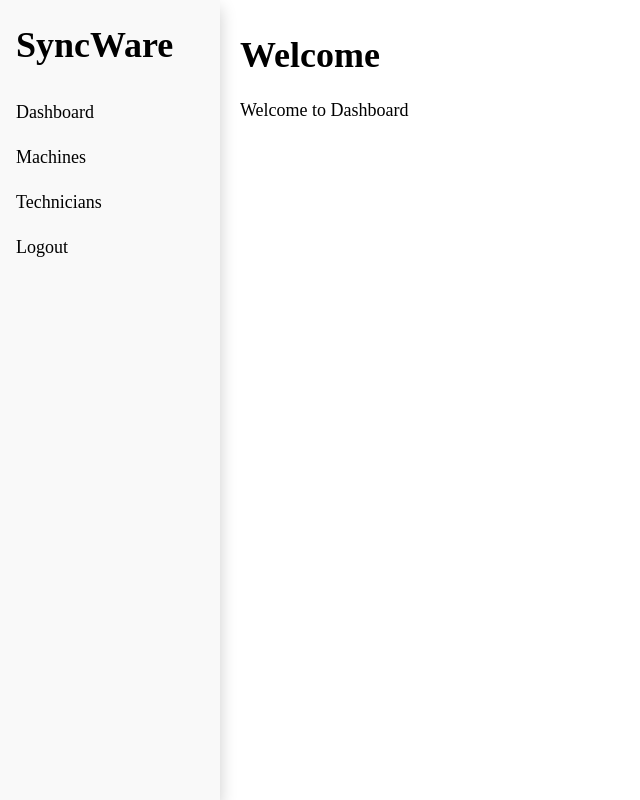
After one commit to rnevin97/factory-machinery-tracker, a Django app: page /dashboard in a window 1280 px wide. The commit adds this page. Shown: the whole page, without its empty margins (0-640 px from the left). Run offline with Django 4.2, Linux system fonts and the light colour scheme.

Commit message:
Basic Dashboard and main base layout
added basic main page layout and created plain dashboard
updated the urls and views

```diff
--- /dev/null
+++ b/machinery/static/machinery/css/base.css
@@ -0,0 +1,82 @@
+@import url('styles.css'); /* Importing common CSS  */
+
+
+.container-nav {
+    .logo {
+        width: 70px;
+        float: right;
+        margin : 5px 20px;
+    }
+}
+
+/* Sliding Navigation Styles  */
+.menu-icon {
+    background-image: url('../Images/menu-icon.png');
+    background-position: center;
+    background-repeat: no-repeat;
+    background-size: contain;
+    height: 40px;
+    width: 40px;
+    margin-right : unset;
+    background-color: transparent;
+}
+
+.dropdown {
+    display: block !important;
+    position: absolute;
+    left: 20px;
+    top: 50%;
+    transform: translateY(-50%);
+}
+
+.main-row-layout {
+    display: flex;
+
+    .dropdown-content {
+        display: block;
+        position: relative;
+        height: 100vh;
+        width: 220px;
+        left: unset;
+        top: unset;
+        right: unset;
+        background-color: #f9f9f9;
+        box-shadow: 0px 8px 16px 0px rgba(0,0,0,0.2);
+        z-index: 0;
+        text-align: left;
+
+        h1 {
+            padding-left: 16px;
+        }
+      }
+
+      .dropdown-content a {
+        float: none;
+        color: black;
+        padding: 12px 16px;
+        text-decoration: none;
+        display: block;
+        text-align: left;
+        &:hover {
+            background-color: #D4AF37;
+            color: white;
+        }
+      }
+
+
+    /* setting display content to block to show menu content on focus */
+    .menu-icon:focus + .dropdown-content{
+        display: block;
+    }
+
+     /* keeping display content to block when dropdown content is displayed, so we wont loose it when menu-icon is focused out */
+    .dropdown-content:active {
+        display: block;
+    }
+
+    .main-content-area {
+        padding: 10px 20px;
+        flex: 1;
+    }
+
+}
--- a/machinery/static/machinery/css/dashboard.css
+++ /dev/null
@@ -1 +0,0 @@
-@import url('styles.css'); /* Importing common CSS  */
--- /dev/null
+++ b/machinery/templates/machinery/base.html
@@ -0,0 +1,36 @@
+{% load static %}
+
+<!DOCTYPE html>
+<html lang="en">
+<head>
+    <meta charset="UTF-8">
+    <title>Machine Tracker - {% block title %}{% endblock %}</title>
+
+    <link rel="stylesheet" href="{% static 'machinery/css/base.css' %}">
+    {% block extra_style %}{% endblock %}
+</head>
+<body>
+    <div class="main-base-container">
+        <!-- <div class="container-nav ">
+            <a href="/home"><img alt="companylogo" class="logo" src="{% static 'machinery/Images/LogoNew.png' %}"></a>
+            <button class="menu-icon"></button>
+            <div class="clear"></div>
+        </div> -->
+        <main>
+            <div class="main-row-layout">
+                <div class="dropdown-content">
+                    <h1>SyncWare</h1>
+                    <a href="/dashboard" title="Dashboard : Navigation Menu">Dashboard</a>
+                    <a href="/machines" title="Machines : Navigation Menu">Machines</a>
+                    <a href="/technicians" title="Technicians : Navigation Menu">Technicians</a>
+                    <a href="/logout" title="Logout : Navigation Menu">Logout</a>
+                </div>
+                <div class="main-content-area">
+                    {% block content %}
+                    {% endblock %}
+                </div>
+            </div>
+        </main>
+    </div>
+</body>
+</html>
--- a/machinery/templates/machinery/dashboard.html
+++ b/machinery/templates/machinery/dashboard.html
@@ -1,33 +1,14 @@
-<html>
-    <head>
-        <link rel="stylesheet" href="../css/dashboard.css">
-        <script src="../js/dashboard.js"></script>
-    </head>
-    <body onload="loadUserData()">
-        <h1>Registerd Users</h1>
-        <table id="reg-table">
-            <thead>
-                <tr>
-                    <th>User ID</th>
-                    <th>User Data</th>
-                </tr>
-            </thead>
-            <tbody>
+{% extends 'machinery/base.html' %}
 
-            </tbody>
-        </table>
+{% load static %}
 
-        <h1>LoggedIn User</h1>
-        <table id="logged-table">
-            <thead>
-                <tr>
-                    <th>User ID</th>
-                    <th>User Data</th>
-                </tr>
-            </thead>
-            <tbody>
+{% block title %}Dashboard{% endblock %}
 
-            </tbody>
-        </table>
-    </body>
-</html>
+{% block extra_style %}
+ <link rel="stylesheet" href="{% static 'machinery/css/dashboard.css' %}">
+ {% endblock %}
+
+{% block content %}
+    <h1>Welcome</h1>
+    <p>Welcome to Dashboard</p>
+{% endblock %}
--- a/machinery/urls.py
+++ b/machinery/urls.py
@@ -9,4 +9,5 @@ urlpatterns = [
     path("login", views.login, name="login"),
     path("register", views.register, name="register"),
     path("services", views.services, name="services"),
+    path("dashboard", views.dashboard, name="dashboard"),
 ]
--- a/machinery/views.py
+++ b/machinery/views.py
@@ -27,3 +27,7 @@ def register(request):
 def services(request):
     context = {}
     return render(request, "machinery/services.html",context)
+
+def dashboard(request):
+    context = {}
+    return render(request, "machinery/dashboard.html",context)
```
